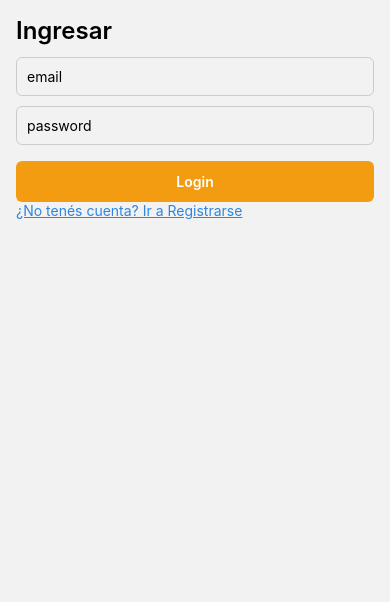
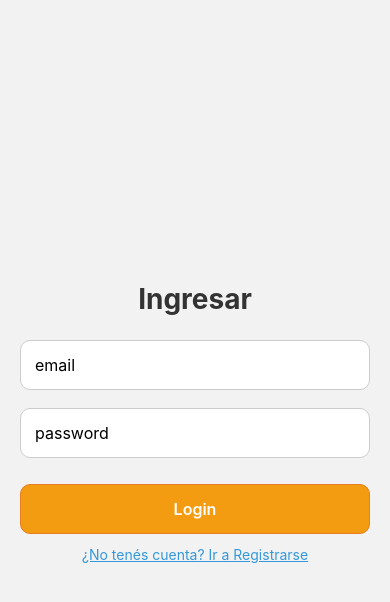
Before and after one commit to marcosvidou/Prog3Grupo1RN, a React Native app in the folder Prog3Grupo1/: screen /StackNavegation in a window 390 px wide. Shown: the top 602 px of the page. Built offline with nearby package versions, Linux system fonts and the light colour scheme; no server answers.

Commit message:
Estilos y correciones generales

```diff
--- a/Prog3Grupo1/package.json
+++ b/Prog3Grupo1/package.json
@@ -9,12 +9,17 @@
     "web": "expo start --web"
   },
   "dependencies": {
+    "@react-navigation/bottom-tabs": "^7.8.3",
+    "@react-navigation/native": "^7.1.19",
+    "@react-navigation/native-stack": "^7.6.2",
     "expo": "~54.0.20",
     "expo-status-bar": "~3.0.8",
     "firebase": "^8.10.1",
     "react": "19.1.0",
     "react-dom": "19.1.0",
     "react-native": "0.81.5",
+    "react-native-safe-area-context": "^5.6.2",
+    "react-native-screens": "^4.18.0",
     "react-native-web": "^0.21.0"
   },
   "private": true
--- a/Prog3Grupo1/src/components/Post.js
+++ b/Prog3Grupo1/src/components/Post.js
@@ -1,5 +1,6 @@
 import { Component } from "react";
 import { View, Text } from "react-native";
+import { StyleSheet } from 'react-native';
 
 export default class Post extends Component{
     constructor(props){
@@ -13,12 +14,35 @@ export default class Post extends Component{
     }
     render(){
         return(
-            <View>
-                <View>
-        <Text>{this.props.data.texto}</Text>
-        <Text>Creado por: {this.props.data.owner}</Text>
+
+        <View style={styles.postContainer}>
+            <Text style={styles.texto}>{this.props.data.texto}</Text>
+            <Text style={styles.owner}>Creado por: {this.props.data.owner}</Text>
         </View>
-            </View>
         )
     }
 }
+
+const styles = StyleSheet.create({
+    postContainer: {
+      backgroundColor: "#ffffff",
+      padding: 16,
+      borderRadius: 12,
+      marginBottom: 14,
+      borderWidth: 1,
+      borderColor: "#dcdcdc",
+    },
+
+    texto: {
+      fontSize: 16,
+      color: "#222",
+      marginBottom: 8,
+    },
+
+    owner: {
+      fontSize: 13,
+      color: "#666",
+      fontStyle: "italic",
+      marginTop: 4,
+    },
+  });
--- a/Prog3Grupo1/src/screens/CrearPosteo.js
+++ b/Prog3Grupo1/src/screens/CrearPosteo.js
@@ -49,7 +49,7 @@ export default class CrearPosteo extends Component {
             value={this.state.texto}
             onChangeText={(text) => this.setState({ texto: text })}
             />
-            <Button title="Publicar" onPress={() => this.crearPost()} />
+            <Button title="Publicar" onPress={() => this.CrearPosteo()} />
             <Text style={styles.mensaje}>{this.state.mensaje}</Text>
         </View>
         );
@@ -60,27 +60,44 @@ export default class CrearPosteo extends Component {
         container: {
           flex: 1,
           padding: 20,
+          backgroundColor: '#fff0f5',
           justifyContent: 'center',
-     backgroundColor: '#f2f2f2',
         },
         titulo: {
-     fontSize: 20,
+          fontSize: 26,
+          fontWeight: 'bold',
           textAlign: 'center',
-     marginBottom: 20,
+          marginBottom: 25,
+          color: '#b30059',
         },
         input: {
-     borderColor: 'gray',
-     borderWidth: 1,
+          borderColor: '#ff66a3',
+          borderWidth: 2,
           borderRadius: 10,
           padding: 10,
-     marginBottom: 15,
+          marginBottom: 20,
           height: 100,
-     backgroundColor: '#fff',
+          fontSize: 16,
+          backgroundColor: '#ffffff',
           textAlignVertical: 'top',
+          color: '#000',
         },
         mensaje: {
-     marginTop: 15,
+          marginTop: 10,
           textAlign: 'center',
-     color: '#333',
+          color: '#009933',
+          fontWeight: 'bold',
+          fontSize: 16,
         },
+        boton: {
+          backgroundColor: '#ff3399',
+          padding: 12,
+          borderRadius: 10,
+          alignItems: 'center',
+        },
+        textoBoton: {
+          color: '#fff',
+          fontSize: 16,
+          fontWeight: 'bold',
+        }
       });
--- a/Prog3Grupo1/src/screens/Home.js
+++ b/Prog3Grupo1/src/screens/Home.js
@@ -62,11 +62,11 @@ export default class Home extends Component {
                             <Text>Likes: {item.data.likes.length}</Text>
                             {item.data.likes.includes(auth.currentUser.email)? (
                                 <Pressable onPress={()=> this.unlikePost(item.id)}>
-                                    <Text style={styles.unlike}>unlike</Text>
+                                    <Text style={styles.unlike}> 💔 unlike</Text>
                                 </Pressable>
                             ): (
                                 <Pressable onPress={()=> this.likePost(item.id)}>
-                                    <Text style={styles.like}>like</Text>
+                                    <Text style={styles.like}> ❤️ like</Text>
                                 </Pressable>
                             )}
                             <Pressable
@@ -87,37 +87,48 @@ export default class Home extends Component {
 const styles = StyleSheet.create({
     container: {
         flex: 1,
-        backgroundColor: '#fff',
+        backgroundColor: '#fef6f9',
         padding: 20,
     },
     title: {
-        fontSize: 24,
+        fontSize: 28,
         marginBottom: 20,
         fontWeight: 'bold',
-        color: '#222',
-        textAlign: 'center'
+        color: '#d6336c',
+        textAlign: 'center',
+        paddingBottom: 10,
     },
     post: {
-        borderWidth: 1,
-        borderColor: '#ddd',
+        backgroundColor: '#fff',
+        borderColor: '#d6336c',
+        borderWidth: 2,
         borderRadius: 10,
         padding: 15,
-        marginBottom: 15
+        marginBottom: 15,
     },
     user: {
         fontWeight: 'bold',
-        marginBottom: 5
+        marginBottom: 5,
+        color: '#333'
+    },
+    text: {
+        fontSize: 16,
+        marginBottom: 5,
+        color: '#444'
     },
     like: {
-        color: 'green',
-        marginTop: 5
+        color: '#28a745',
+        marginTop: 5,
+        fontWeight: 'bold',
     },
     unlike: {
-        color: 'red',
-        marginTop: 5
+        color: '#dc3545',
+        marginTop: 5,
+        fontWeight: 'bold',
     },
     comment: {
-        color: 'blue',
-        marginTop: 10
+        color: '#007bff',
+        marginTop: 10,
+        fontWeight: '600',
     }
 });
--- a/Prog3Grupo1/src/screens/Login.js
+++ b/Prog3Grupo1/src/screens/Login.js
@@ -60,19 +60,49 @@ class Login extends Component {
 export default Login;
 
 const styles = StyleSheet.create({
-    container: { padding: 16 },
-    title: { fontSize: 24, fontWeight: "600", marginBottom: 12 },
+    container: {
+      flex: 1,
+      padding: 20,
+      backgroundColor: "#f2f2f2",
+      justifyContent: "center",
+    },
+    title: {
+      fontSize: 28,
+      fontWeight: "bold",
+      textAlign: "center",
+      marginBottom: 24,
+      color: "#333",
+    },
     field: {
-    borderWidth: 1, borderColor: "#ccc", borderRadius: 6,
-    padding: 10, marginBottom: 10,
+      backgroundColor: "#fff",
+      borderWidth: 1,
+      borderColor: "#ccc",
+      borderRadius: 10,
+      padding: 14,
+      fontSize: 16,
+      marginBottom: 18,
     },
     btnPrimary: {
-    backgroundColor: "#f39c12", padding: 12, borderRadius: 6, marginTop: 6,
-    alignItems: "center",
+      backgroundColor: "#f39c12",
+      paddingVertical: 14,
+      borderRadius: 10,
+      alignItems: "center",
+      marginTop: 8,
+      borderWidth: 1,
+      borderColor: "#e67e22",
     },
-    btnText: { color: "white", fontWeight: "600" },
-    preview: {
-    marginTop: 16, padding: 12, backgroundColor: "#f4f6f7", borderRadius: 6,
+    btnText: {
+      color: "#fff",
+      fontSize: 16,
+      fontWeight: "600",
     },
-    previewTitle: { fontWeight: "700", marginBottom: 6 },linkText: { color: "#2e86de", textDecorationLine: "underline",},
-});
+    linkBtn: {
+      marginTop: 12,
+      alignItems: "center",
+    },
+    linkText: {
+      color: "#3498db",
+      textDecorationLine: "underline",
+      fontSize: 14,
+    },
+  });
--- a/Prog3Grupo1/src/screens/Profile.js
+++ b/Prog3Grupo1/src/screens/Profile.js
@@ -44,8 +44,8 @@ export default class Profile extends Component {
                     <View style={styles.container}>
                         {this.state.loadingPosteos ? <Text>Cargando... </Text> :  <>
                         <Text style={styles.title}>Profile</Text>
-                        <Text style={styles.title}>{this.state.usuario.email}</Text>
-                        <Text style={styles.title}>{this.state.usuario.userName}</Text>
+                        <Text style={styles.email}>{this.state.usuario.email}</Text>
+                        <Text style={styles.username}>{this.state.usuario.userName}</Text>
                         <Pressable
                             style={styles.btn}
                             onPress={() => this.logout()}
@@ -61,8 +61,46 @@ export default class Profile extends Component {
 
 
 const styles = StyleSheet.create({
-    container: { flex: 1, justifyContent: "center", alignItems: "center", padding: 16 },
-    title: { fontSize: 22, marginBottom: 16 },
-    btn: { padding: 10, backgroundColor: "#eee", borderRadius: 6 },
-    btnText: { fontWeight: "600" },
-});
+    container: {
+      flex: 1,
+      backgroundColor: '#f8f8f8',
+      paddingHorizontal: 24,
+      paddingTop: 50,
+    },
+    title: {
+      fontSize: 24,
+      fontWeight: 'bold',
+      color: '#333',
+      textAlign: 'center',
+      marginBottom: 8,
+    },
+    email: {
+      fontSize: 16,
+      color: '#555',
+      textAlign: 'center',
+      marginBottom: 4,
+    },
+    username: {
+      fontSize: 18,
+      color: '#111',
+      fontWeight: '600',
+      textAlign: 'center',
+      marginBottom: 16,
+    },
+    btn: {
+      backgroundColor: '#222',
+      paddingVertical: 10,
+      paddingHorizontal: 16,
+      borderRadius: 8,
+      alignSelf: 'center',
+      marginBottom: 24,
+    },
+    btnText: {
+      color: '#fff',
+      fontSize: 16,
+      fontWeight: '500',
+    },
+    postList: {
+      paddingBottom: 100,
+    }
+  });
--- a/Prog3Grupo1/src/screens/Register.js
+++ b/Prog3Grupo1/src/screens/Register.js
@@ -74,22 +74,56 @@ class Register extends Component {
 export default Register;
 
 const styles = StyleSheet.create({
-    container: { padding: 16 },
-    title: { fontSize: 24, fontWeight: "600", marginBottom: 12 },
+    container: {
+      flex: 1,
+      backgroundColor: "#f2f2f2",
+      padding: 20,
+      justifyContent: "center",
+    },
+
+    title: {
+      fontSize: 26,
+      fontWeight: "700",
+      marginBottom: 20,
+      textAlign: "center",
+      color: "#333",
+    },
+
     field: {
-    borderWidth: 1, borderColor: "#ccc", borderRadius: 6,
-    padding: 10, marginBottom: 10,
+      backgroundColor: "#ffffff",
+      borderWidth: 2,
+      borderColor: "#bcd4f6",
+      borderRadius: 10,
+      paddingVertical: 12,
+      paddingHorizontal: 16,
+      fontSize: 16,
+      marginBottom: 14,
     },
+
     btnPrimary: {
-    backgroundColor: "#2e86de", padding: 12, borderRadius: 6, marginTop: 6,
-    alignItems: "center",
+      backgroundColor: "#2e86de",
+      paddingVertical: 14,
+      borderRadius: 10,
+      marginTop: 12,
+      alignItems: "center",
+     borderWidth: 2,
+      borderColor: "#1b4f72",
     },
-    btnText: { color: "white", fontWeight: "600" },
-    preview: {
-    marginTop: 16, padding: 12, backgroundColor: "#f4f6f7", borderRadius: 6,
+
+    btnText: {
+      color: "#fff",
+      fontWeight: "600",
+      fontSize: 16,
     },
-    previewTitle: { fontWeight: "700", marginBottom: 6 },
-    linkBtn: { marginTop: 12, alignItems: "center", },
-    linkText: { color: "#2e86de", textDecorationLine: "underline",},
 
-});
+    linkBtn: {
+      marginTop: 18,
+      alignItems: "center",
+    },
+
+    linkText: {
+      color: "#2e86de",
+      textDecorationLine: "underline",
+      fontSize: 14,
+    },
+  });
```
Also changed, not shown: 1 other file (tests, documents, lock files or other folders). Lines whose indentation alone changed are shown as unchanged.
